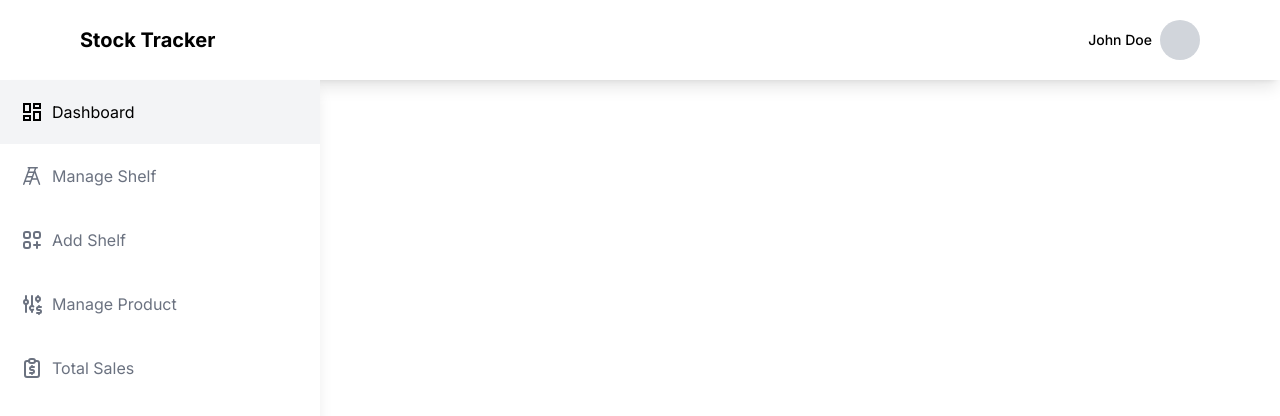
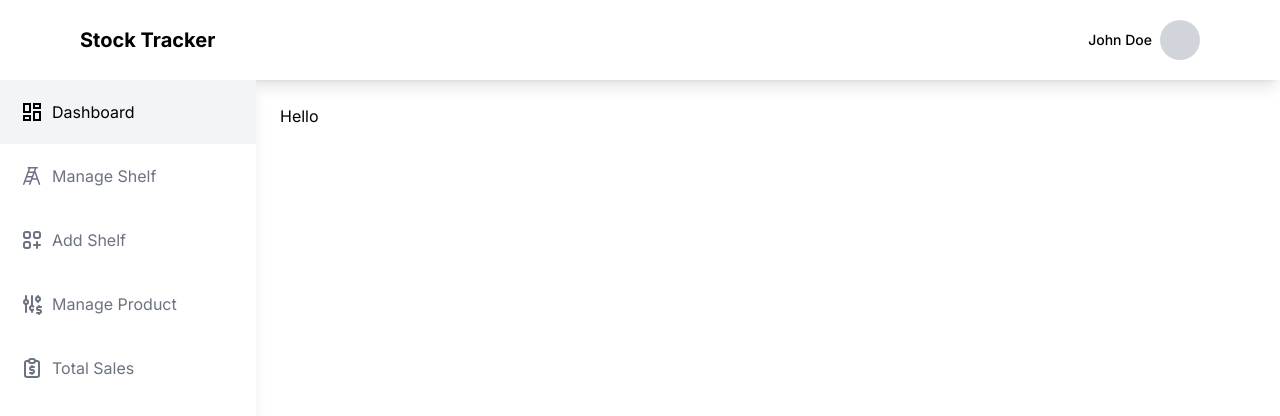
Before and after one commit to SammyKibetKiprop/stock-tracker, a Next.js app: page / in a window 1280 px wide. Shown: the top 416 px of the page. Built offline with nearby package versions, Linux system fonts and the light colour scheme.

Commit message:
style nav and sidebar to fixed layout

```diff
--- a/app/layout.tsx
+++ b/app/layout.tsx
@@ -2,6 +2,7 @@ import type { Metadata } from 'next';
 import { Inter } from 'next/font/google';
 import './globals.css';
 import Sidebar from '@/components/Sidebar';
+import Header from '@/components/Header';
 
 const inter = Inter({ subsets: ['latin'] });
 
@@ -18,9 +19,12 @@ export default function RootLayout({
   return (
     <html lang='en'>
       <body className={inter.className}>
-        {/* <Sidebar /> */}
+        <Header />
 
-        {children}
+        <main className='min-h-[90vh] fixed bottom-0 right-0 w-[80vw] p-6'>
+          <Sidebar />
+          {children}
+        </main>
       </body>
     </html>
   );
--- a/app/page.tsx
+++ b/app/page.tsx
@@ -1,82 +1,3 @@
-'use client';
-import Link from 'next/link';
-import { useRouter } from 'next/navigation';
-import { usePathname } from 'next/navigation';
-import { PiLadder } from 'react-icons/pi';
-import { MdOutlineDashboard } from 'react-icons/md';
-import { HiOutlineViewGridAdd } from 'react-icons/hi';
-import { TbReportMoney, TbAdjustmentsDollar } from 'react-icons/tb';
-
-const menuLinks = [
-  {
-    name: 'Dashboard',
-    icon: <MdOutlineDashboard size={24} />,
-    link: '/',
-  },
-  {
-    name: 'Manage Shelf',
-    icon: <PiLadder size={24} />,
-    link: '/shelf',
-  },
-  {
-    name: 'Add Shelf',
-    icon: <HiOutlineViewGridAdd size={24} />,
-    link: '/shelf/add',
-  },
-  {
-    name: 'Manage Product',
-    icon: <TbAdjustmentsDollar size={24} />,
-    link: '/product',
-  },
-  {
-    name: 'Total Sales',
-    icon: <TbReportMoney size={24} />,
-    link: '/sales',
-  },
-];
-
 export default function Home() {
-  const router = useRouter();
-  const pathname = usePathname();
-
-  return (
-    <>
-      <header className='fixed top-0 left-0 w-screen h-[10vh] flex justify-between items-center px-20 py-5 shadow-sm md:shadow-lg'>
-        <div className='text-xl font-bold'>Stock Tracker</div>
-
-        {/* a small dropdown to manage accounts */}
-        <div className='flex items-center space-x-2'>
-          <div className='text-sm font-medium'>John Doe</div>
-          <div className='w-10 h-10 rounded-full bg-gray-300'></div>
-        </div>
-      </header>
-
-      {/* sidebar menu */}
-      <div className='fixed bottom-0 left-0 h-[90vh] w-80 bg-white shadow-lg'>
-        <div className='flex items-center justify-between'>
-          <button className='text-black focus:outline-none'></button>
-        </div>
-        <nav>
-          <ul className='space-y-2 w-full'>
-            {menuLinks.map((link, index) => (
-              <Link href={link.link} key={index}>
-                <li
-                  className={`flex items-center justify-start px-5 py-5 ${
-                    pathname === link.link
-                      ? 'bg-gray-100 text-black'
-                      : 'text-gray-500 hover:bg-gray-100'
-                  }`}
-                >
-                  {link.icon}
-                  <span className='ml-2'>{link.name}</span>
-                </li>
-              </Link>
-            ))}
-          </ul>
-        </nav>
-      </div>
-
-      {/* main content */}
-    </>
-  );
+  return <h1>Hello</h1>;
 }
--- /dev/null
+++ b/components/Header.tsx
@@ -0,0 +1,17 @@
+import React from 'react'
+
+const Header = () => {
+  return (
+    <header className='fixed top-0 left-0 w-screen h-[10vh] flex justify-between items-center px-20 py-5 shadow-sm md:shadow-lg'>
+      <div className='text-xl font-bold'>Stock Tracker</div>
+
+      {/* a small dropdown to manage accounts */}
+      <div className='flex items-center space-x-2'>
+        <div className='text-sm font-medium'>John Doe</div>
+        <div className='w-10 h-10 rounded-full bg-gray-300'></div>
+      </div>
+    </header>
+  );
+}
+
+export default Header
--- a/components/Sidebar.tsx
+++ b/components/Sidebar.tsx
@@ -1,65 +1,70 @@
 'use client'
-import React, { useState } from 'react';
-import { useRouter } from 'next/navigation';
-import { FiMenu, FiX } from 'react-icons/fi';
+import Link from 'next/link';
+import { usePathname } from 'next/navigation';
+import { PiLadder } from 'react-icons/pi';
+import { MdOutlineDashboard } from 'react-icons/md';
+import { HiOutlineViewGridAdd } from 'react-icons/hi';
+import { TbReportMoney, TbAdjustmentsDollar } from 'react-icons/tb';
+
+const menuLinks = [
+  {
+    name: 'Dashboard',
+    icon: <MdOutlineDashboard size={24} />,
+    link: '/',
+  },
+  {
+    name: 'Manage Shelf',
+    icon: <PiLadder size={24} />,
+    link: '/shelf',
+  },
+  {
+    name: 'Add Shelf',
+    icon: <HiOutlineViewGridAdd size={24} />,
+    link: '/shelf/add',
+  },
+  {
+    name: 'Manage Product',
+    icon: <TbAdjustmentsDollar size={24} />,
+    link: '/product',
+  },
+  {
+    name: 'Total Sales',
+    icon: <TbReportMoney size={24} />,
+    link: '/sales',
+  },
+];
+
+// import React, { useState } from 'react';
 
 const Sidebar = () => {
-  const [isOpen, setIsOpen] = useState(true);
-  const router = useRouter();
+//   const [isOpen, setIsOpen] = useState(true);
+  const pathname = usePathname();
 
-  const toggleSidebar = () => {
-    setIsOpen(!isOpen);
-  };
+//   const toggleSidebar = () => {
+//     setIsOpen(!isOpen);
+//   };
 
   return (
-    <div
-      className={`fixed top-0 left-0 h-screen w-64 bg-gray-800 text-white ${
-        isOpen ? 'translate-x-0' : '-translate-x-full'
-      } transition-transform duration-300 ease-in-out`}
-    >
-      <div className='flex items-center justify-between p-4'>
-        <div className='text-xl font-bold'>Stock Tracker</div>
-        <button
-          className='text-white focus:outline-none'
-          onClick={toggleSidebar}
-        >
-          {isOpen ? <FiX size={24} /> : <FiMenu size={24} />}
-        </button>
+    <div className='fixed bottom-0 left-0 h-[90vh] w-[20vw] bg-white shadow-lg'>
+      <div className='flex items-center justify-between'>
+        <button className='text-black focus:outline-none'></button>
       </div>
-      <nav className='p-4'>
-        <ul className='space-y-2'>
-          <li>
-            <a
-              onClick={() => router.push('/')}
-              className='text-white hover:text-gray-300'
-            >
-              Home
-            </a>
-          </li>
-          <li>
-            <a
-              onClick={() => router.push('/stocks')}
-              className='text-white hover:text-gray-300'
-            >
-              Stocks
-            </a>
-          </li>
-          <li>
-            <a
-              onClick={() => router.push('/portfolio')}
-              className='text-white hover:text-gray-300'
-            >
-              Portfolio
-            </a>
-          </li>
-          <li>
-            <a
-              onClick={() => router.push('/news')}
-              className='text-white hover:text-gray-300'
-            >
-              News
-            </a>
-          </li>
+      <nav>
+        <ul className='space-y-2 w-full'>
+          {menuLinks.map((link, index) => (
+            <Link href={link.link} key={index}>
+              <li
+                className={`flex items-center justify-start px-5 py-5 ${
+                  pathname === link.link
+                    ? 'bg-gray-100 text-black'
+                    : 'text-gray-500 hover:bg-gray-100'
+                }`}
+              >
+                {link.icon}
+                <span className='ml-2'>{link.name}</span>
+              </li>
+            </Link>
+          ))}
         </ul>
       </nav>
     </div>
```
